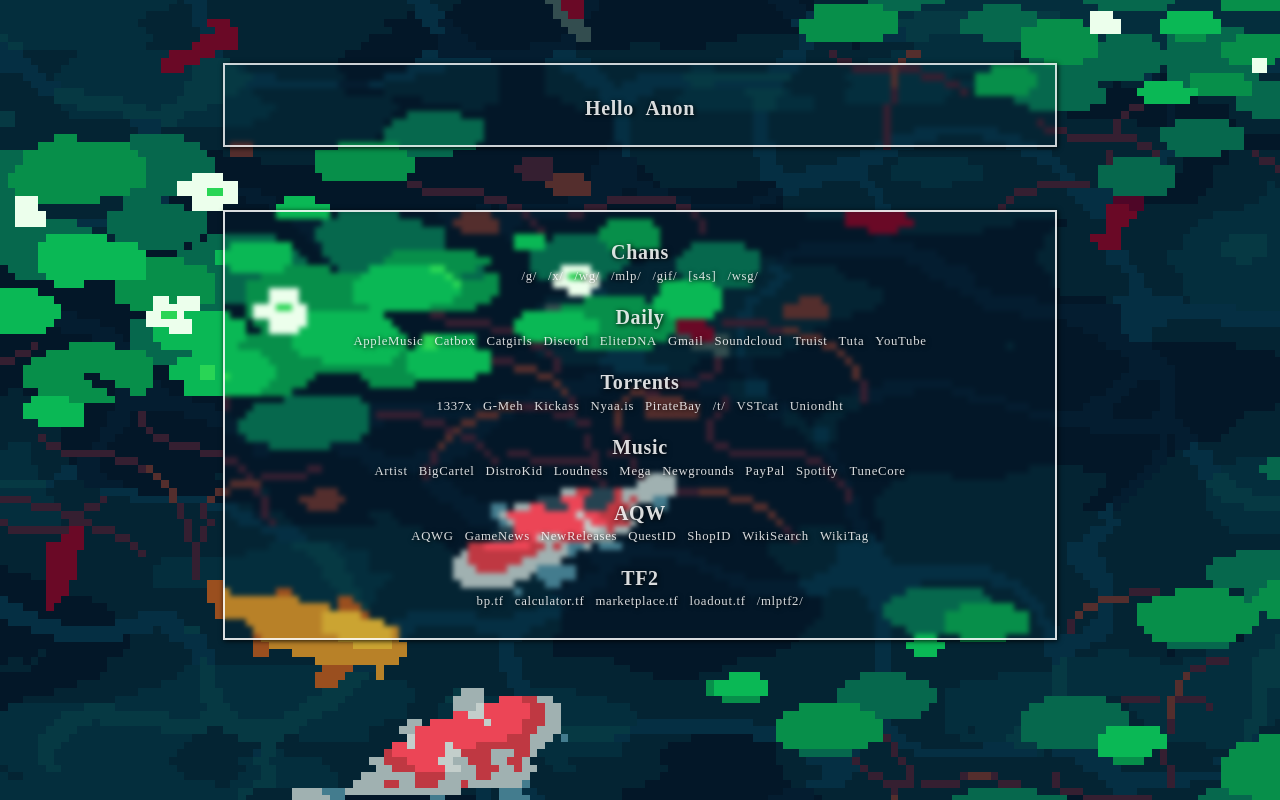
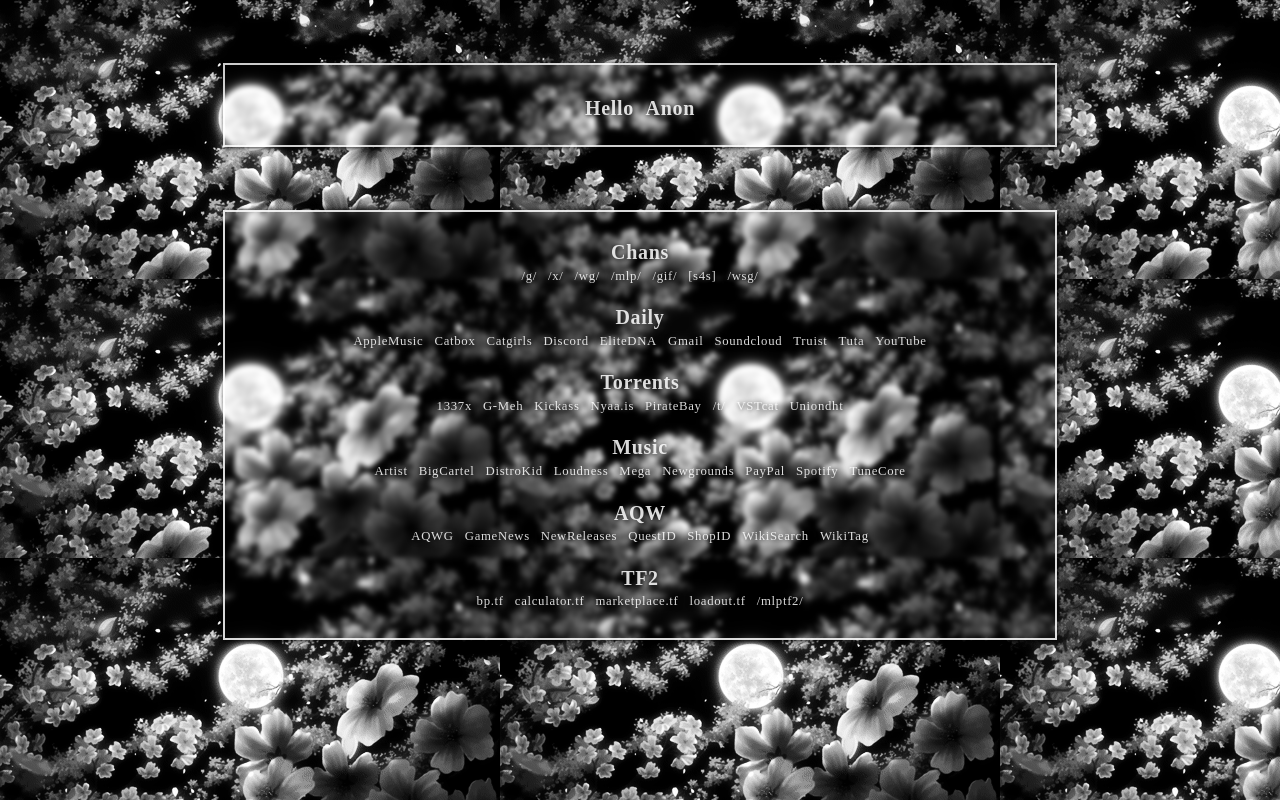
Before and after one commit to crsdcwby/crsdcwby.github.io, a plain HTML site: page index.html in a window 1280 px wide. Drawn offline with Linux system fonts and the light colour scheme.

Commit message:
Update css.css

```diff
--- a/css.css
+++ b/css.css
@@ -1,5 +1,5 @@
 body{
-	background: url(pape6.gif) repeat top left;
+	background: url(pape9.gif) repeat top left;
 	word-spacing: 7px;
 	text-shadow: 1px 1px 5px black;
 }
```
